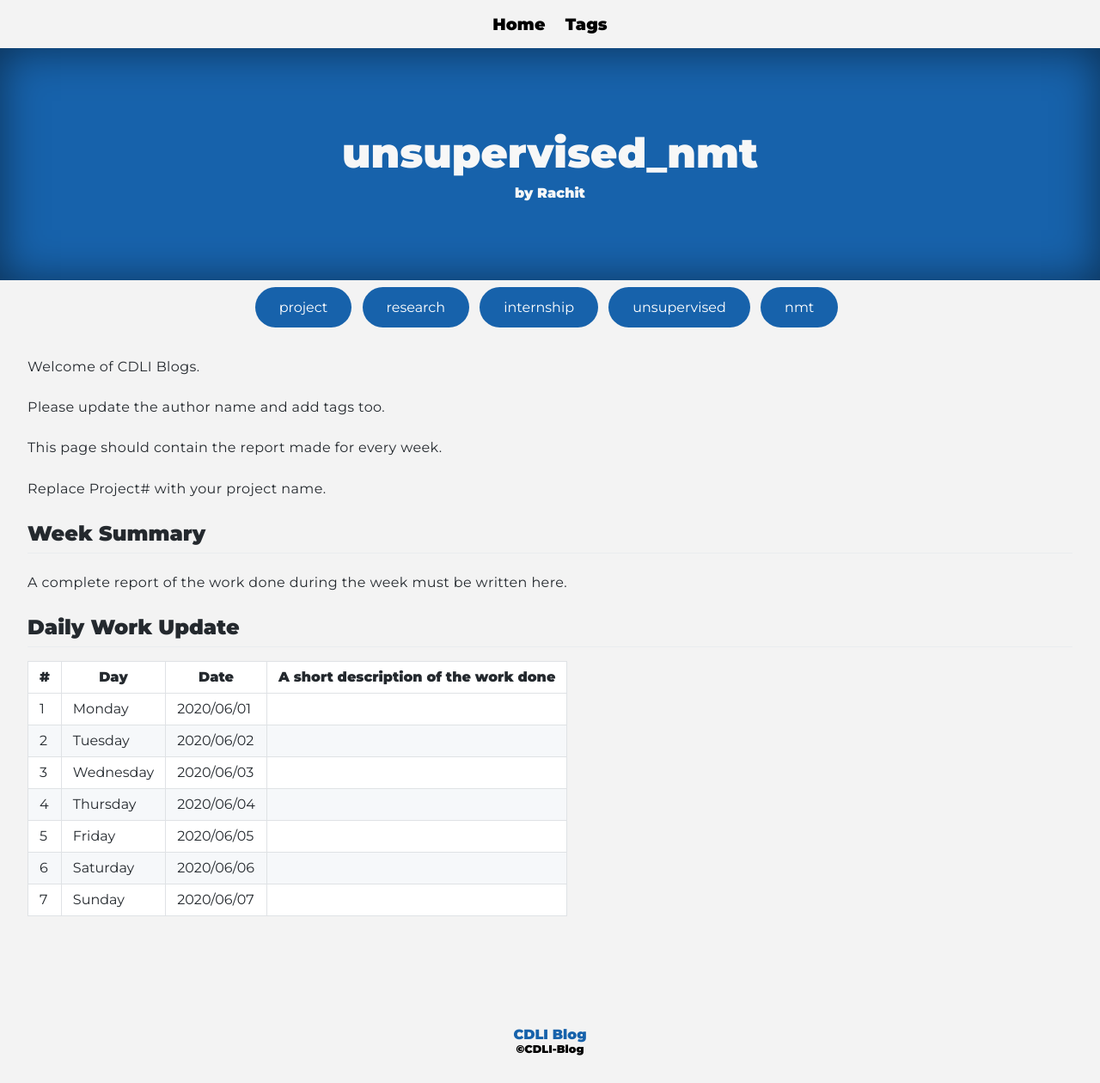
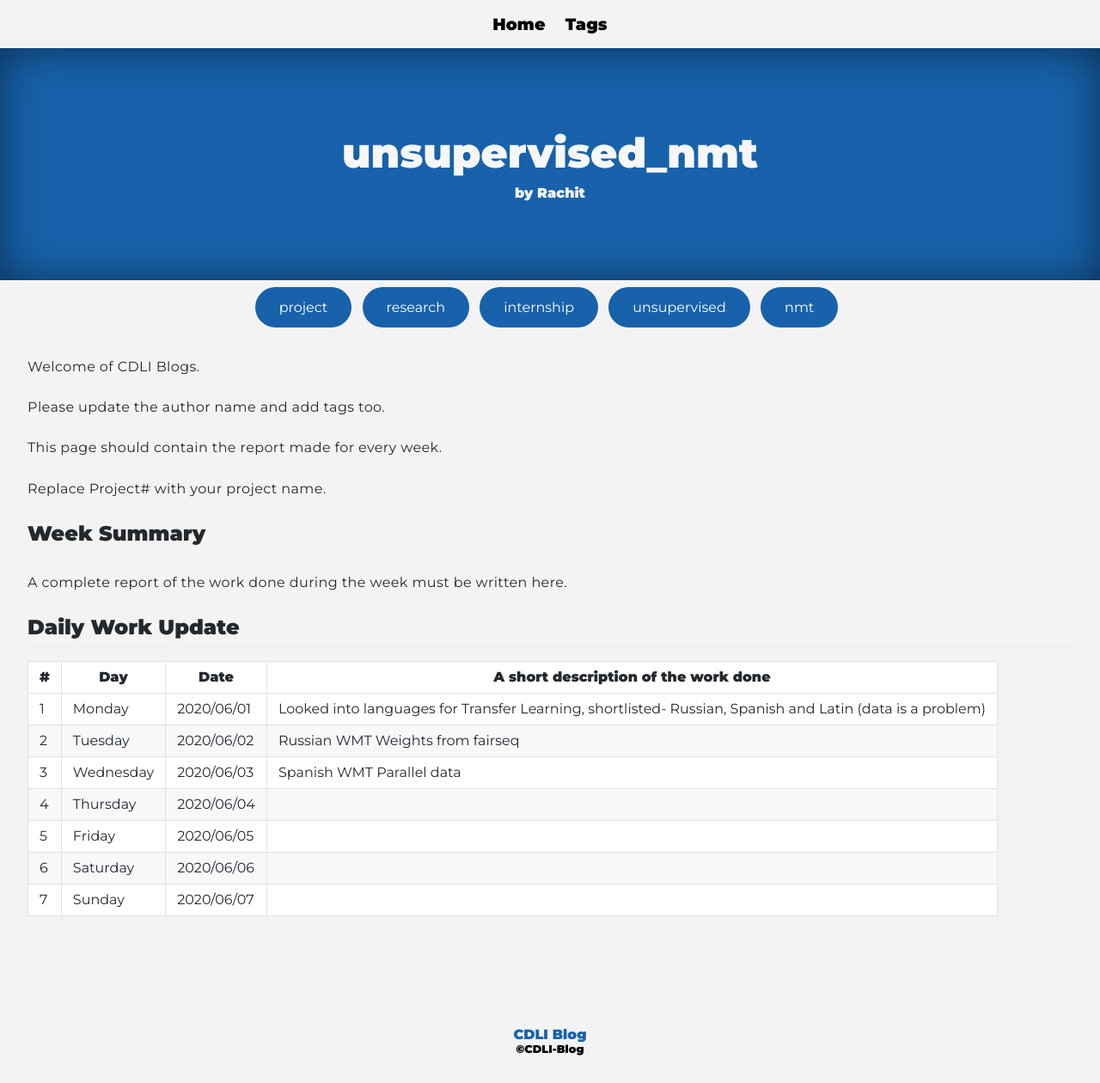
Before and after one commit to cdli-gh/blog, a Jekyll site: the page built from _blog/intern20/unsupervised_nmt/posts/06_week5.md, in a window 1280 px wide. Shown: the whole page at 86% size. Built offline with Jekyll 4.4.1, drawn with Linux system fonts in a browser that asks for light colours; Markdown is read by kramdown in place of the engine named in the settings.

Commit message:
Updated 5.3

```diff
--- a/_blog/intern20/unsupervised_nmt/posts/06_week5.md
+++ b/_blog/intern20/unsupervised_nmt/posts/06_week5.md
@@ -21,9 +21,9 @@ A complete report of the work done during the week must be written here.
 
 |\#|Day|Date|A short description of the work done|
 |---	|---	|---	|---	|
-|1   	| Monday 	|   2020/06/01	|   	|
-|2   	| Tuesday  	|   2020/06/02	|   	|
-|3   	| Wednesday  	|  2020/06/03 	|   	|
+|1   	| Monday 	|   2020/06/01	|  Looked into languages for Transfer Learning, shortlisted- Russian, Spanish and Latin (data is a problem) 	|
+|2   	| Tuesday  	|   2020/06/02	|  Russian WMT Weights from fairseq 	|
+|3   	| Wednesday  	|  2020/06/03 	|  Spanish WMT Parallel data 	|
 |4   	| Thursday  	|   2020/06/04	|   	|
 |5   	| Friday  	|   2020/06/05	|   	|
 |6   	| Saturday  	|   2020/06/06	|   	|
```
